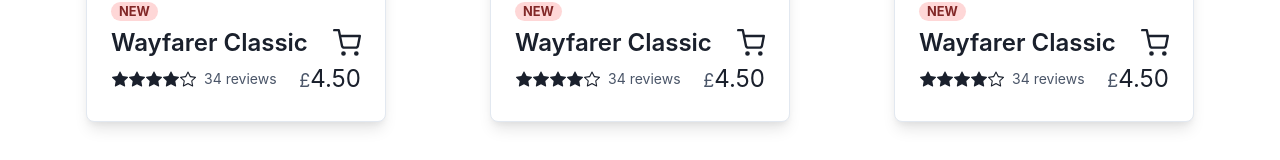
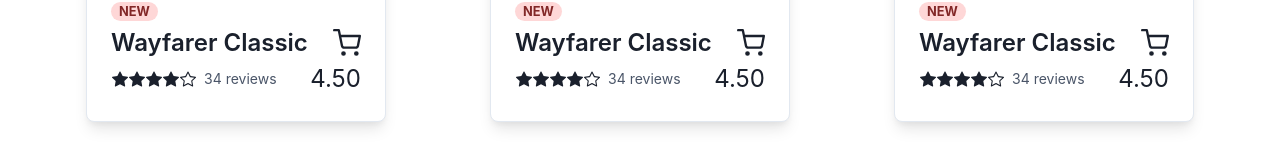
Before and after one commit to Samlogy/saas-ecommerce, a Next.js app in the folder front/: page /products in a window 1280 px wide. Shown: the part 444-604 px from the top of the page. Built offline with nearby package versions, Linux system fonts and the light colour scheme.

Commit message:
edit: product card cpt

```diff
--- a/front/components/ProductCard.tsx
+++ b/front/components/ProductCard.tsx
@@ -51,6 +51,10 @@ import Link from 'next/link'
   }
 
   const ProductCard = ({ data }: { data: any }) => {
+    const onAdd = () => {
+      console.log('add to cart');
+    }
+
     return (
       <Flex p={50} w="400px" alignItems="center" justifyContent="center">
         <Box bg={useColorModeValue('white', 'gray.800')} maxW="sm" borderWidth="1px" rounded="lg" shadow="lg" position="relative">
@@ -86,7 +90,7 @@ import Link from 'next/link'
                 color={'gray.800'}
                 fontSize={'1.2em'}>
                 <chakra.a href={'#'} display={'flex'}>
-                  <Icon as={FiShoppingCart} h={7} w={7} alignSelf={'center'} />
+                  <Icon as={FiShoppingCart} h={7} w={7} alignSelf={'center'} onClick={() => onAdd()} />
                 </chakra.a>
               </Tooltip>
             </Flex>
@@ -95,7 +99,7 @@ import Link from 'next/link'
               <Rating rating={data.rating} numReviews={data.numReviews} />
               <Box fontSize="2xl" color={useColorModeValue('gray.800', 'white')}>
                 <Box as="span" color={'gray.600'} fontSize="lg">
-                  £
+                  {data.currency}
                 </Box>
                 {data.price.toFixed(2)}
               </Box>
```
